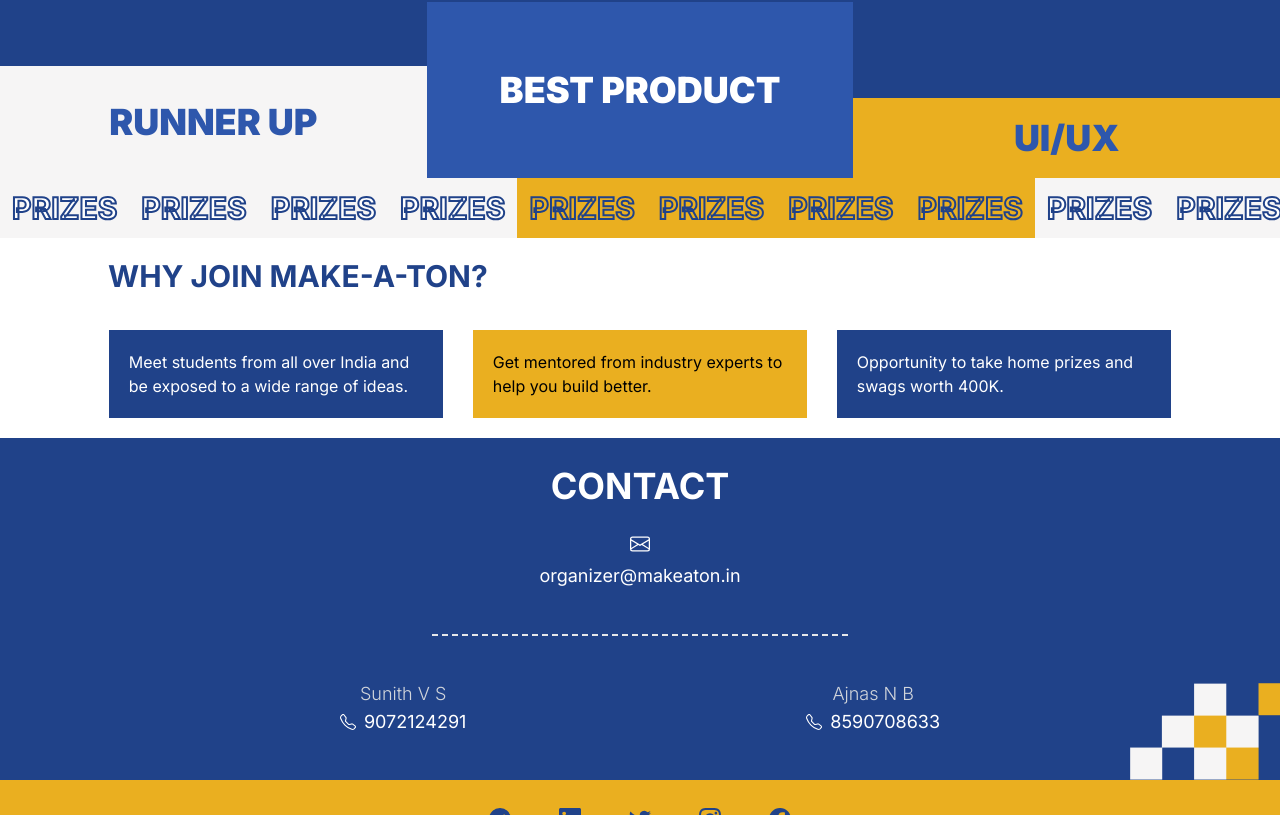
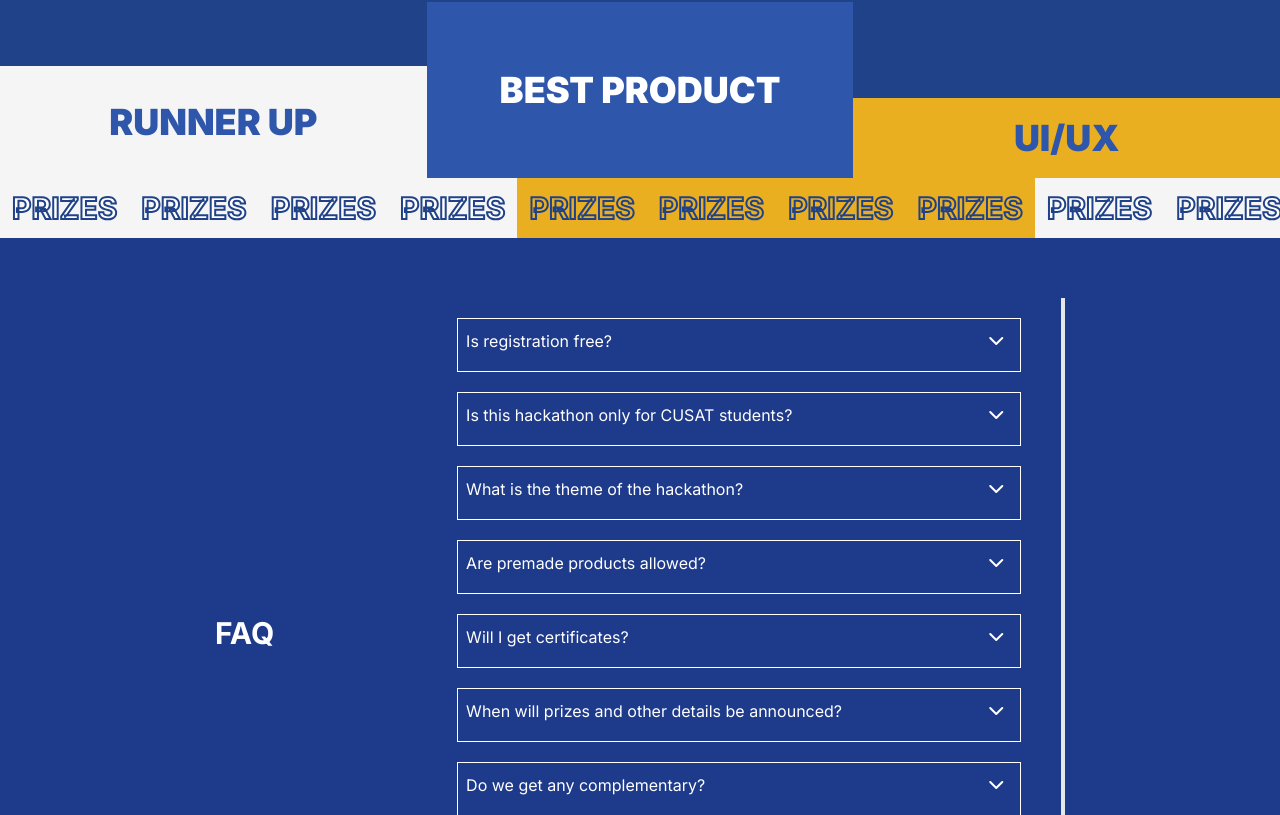
Before and after one commit to Make-a-Ton/make-a-ton-2024, a Next.js app: page / in a window 1280 px wide. Shown: the part 1985-2800 px from the top of the page. Built offline with nearby package versions, Linux system fonts and the light colour scheme.

Commit message:
faq done

```diff
--- a/src/pages/index.js
+++ b/src/pages/index.js
@@ -1,23 +1,24 @@
-import Image from 'next/image'
-import { Inter } from 'next/font/google'
+import {Inter} from 'next/font/google'
 import Hero from "@/sections/Hero/Hero";
 import Join from "@/sections/join/join";
 import About from '@/sections/About';
 import Statistics from '@/sections/Statistics';
 import Prizes from "@/sections/Prizes/Prizes";
 import Footer from "@/sections/Footer/Footer";
+import Faq from "@/sections/Faq";
 
-const inter = Inter({ subsets: ['latin'] })
+const inter = Inter({subsets: ['latin']})
 
 export default function Home() {
-  return (
-    <main>
-      <Hero />
-      <About />
-      <Statistics />
-      <Prizes />
-      <Join />
-      <Footer />
-    </main>
-  )
+    return (
+        <main>
+            <Hero/>
+            <About/>
+            <Statistics/>
+            <Prizes/>
+            <Faq/>
+            <Join/>
+            <Footer/>
+        </main>
+    )
 }
--- /dev/null
+++ b/src/sections/Faq/index.js
@@ -0,0 +1,75 @@
+import React, {useState} from 'react';
+import Image from "next/image";
+
+import down from "../../../public/assets/chevore-down.svg";
+
+const faqs = [
+    {
+        ques: "Is registration free?",
+        ans: "Yes, registration is  free of charge.",
+    },
+    {
+        ques: "Is this hackathon only for CUSAT students?",
+        ans: "No. One category is exclusively for cusat students. The rest of the event is equally open to all.",
+    },
+    {
+        ques: "What is the theme of the hackathon?",
+        ans: "Make-a-ton is an open hackathon. Unlike other hackathons, we don't stress too much on the marketing side of things. We believe in creating technology that can positively impact the world.",
+    },
+    {
+        ques: "Are premade products allowed?",
+        ans: "No, we all start coding at the same time. It’s cool to work on designs beforehand, digital mockups, open source frameworks, and anything else available to everyone, but keep things within fair limits.",
+    },
+    {
+        ques: "Will I get certificates?",
+        ans: "Yes, certificates will be provided to all participants on completion.",
+    },
+    {
+        ques: "When will prizes and other details be announced?",
+        ans: "Currently the cash prize alone stands worth 50K. More details regarding the schedule, sponsors, main prizes and other category awards will be informed in a mail to the registered candidates.",
+    },
+    {
+        ques: "Do we get any complementary?",
+        ans: "Yes, of course. T-shirts and other amazing swags are awaiting all the registered participants.",
+    },
+    {
+        ques: "I'm a newbie, is there any point in registering?",
+        ans: "Hackathons are a great way to learn about new technology and make new friends. We want a diverse audience and beginners are welcome.",
+    },
+    {
+        ques: "I don't know how to code, is this event for me?",
+        ans: "Designers, marketers and all sorts of skills are required for a successful company. We believe there is something for everyone.",
+    }
+];
+
+const FAQ = () => {
+    const [activeIndex, setActiveIndex] = useState(null);
+
+    const handleClick = (index) => {
+        setActiveIndex(index === activeIndex ? null : index);
+    };
+
+    return (
+        <div className="bg-blue-900 text-white p-4 py-5">
+            <div className="flex justify-evenly items-center flex-wrap px-4 my-5 py-5">
+                <h1 className="text-3xl font-bold mb-4">FAQ</h1>
+                <div className="w-full lg:w-1/2 lg:border-r-4 lg:pr-5">
+                    {faqs.map((faq, index) => (
+                        <div key={index} className="my-5 border border-white p-2 lg:mr-5">
+                            <button
+                                onClick={() => handleClick(index)}
+                                className="w-full text-left flex justify-between items-center mb-2"
+                            >
+                                <span>{faq.ques}</span>
+                                <Image src={down} alt="down arrow" className="h-7 mr-2"/>
+                            </button>
+                            {activeIndex === index && <p>{faq.ans}</p>}
+                        </div>
+                    ))}
+                </div>
+            </div>
+        </div>
+    );
+};
+
+export default FAQ;
```
Also changed, not shown: public/assets/chevore-down.svg (added).
